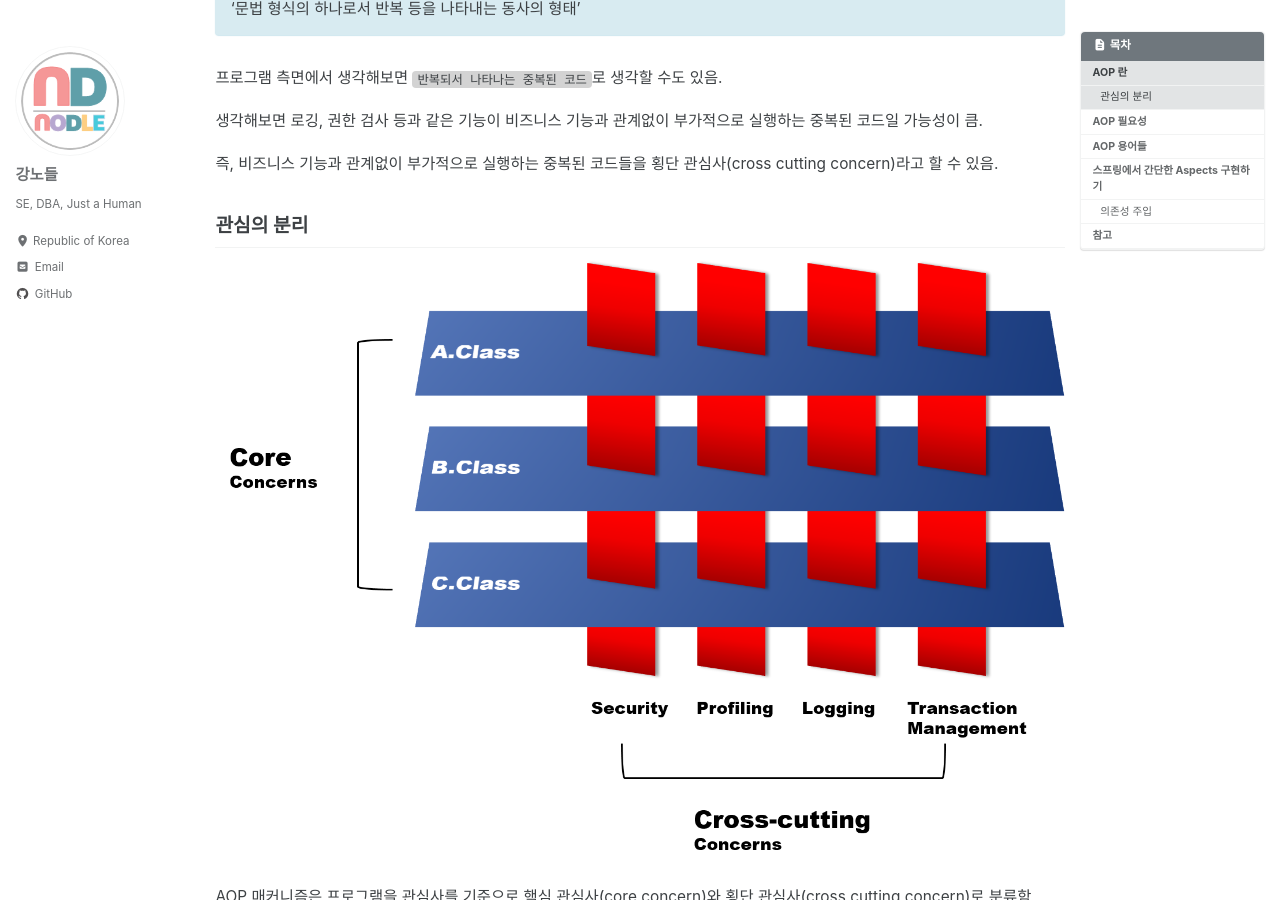
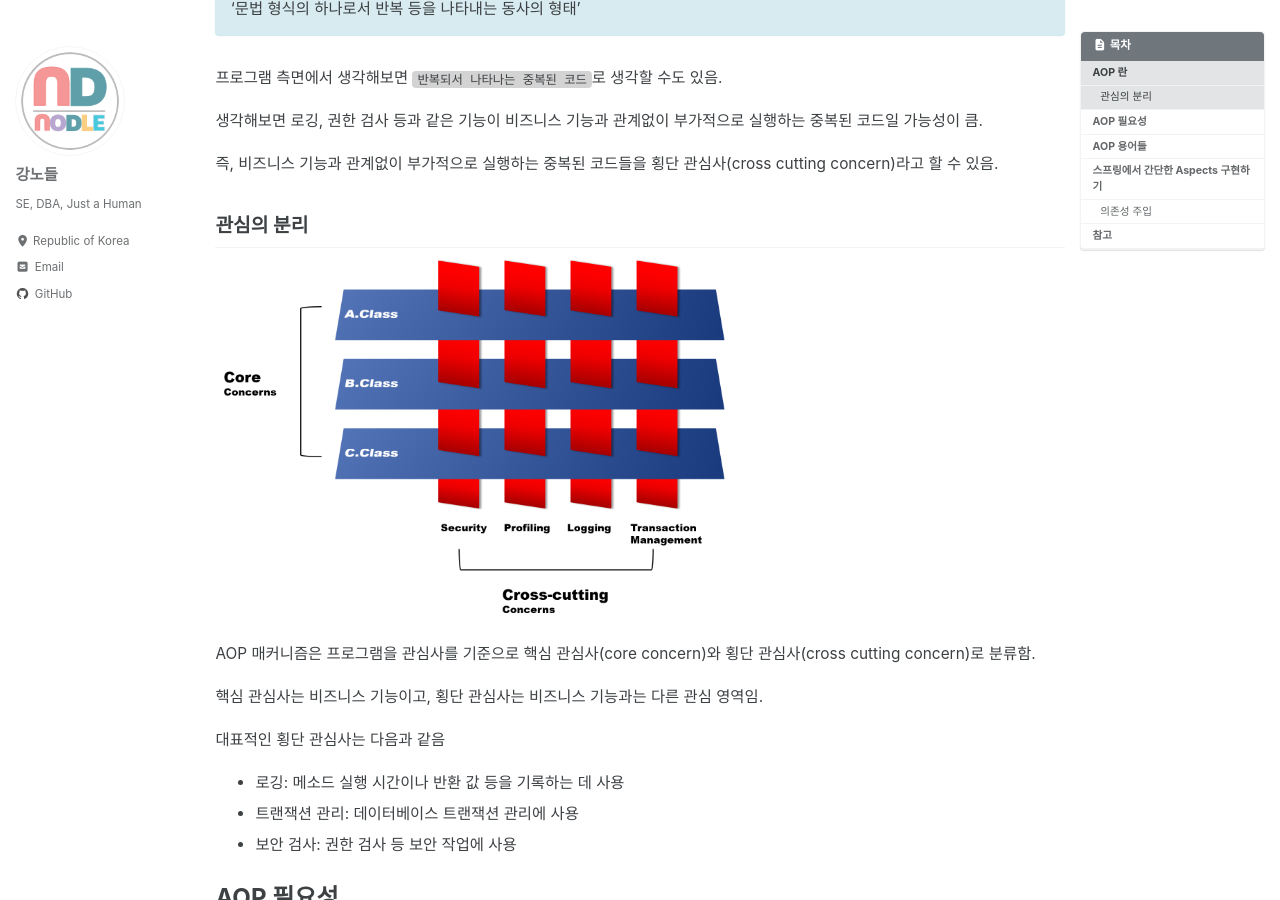
Before and after one commit to NodleKang/nodlekang.github.io, a Jekyll site: the page built from _posts/java/2024-12-30-springstudy-06.md, in a window 1280 px wide and 900 px high, scrolled down 533 px. Built offline with Jekyll 4.4.1, drawn with Linux system fonts in a browser that asks for light colours; cached includes are drawn as plain includes; some web fonts are replaced.

Commit message:
update post

```diff
--- a/_posts/java/2024-12-30-springstudy-06.md
+++ b/_posts/java/2024-12-30-springstudy-06.md
@@ -39,7 +39,7 @@ Aspects에 사전적 의미를 찾아보면 '관점'이라는 뜻도 있지만
 
 ## 관심의 분리
 
-![관심사](/assets/images/post/java/2024-12-30-springstudy-06/concerns.png)
+![관심사](/assets/images/post/java/2024-12-30-springstudy-06/concerns.png){: width="60%"}
 
 AOP 매커니즘은 프로그램을 관심사를 기준으로 핵심 관심사(core concern)와 횡단 관심사(cross cutting concern)로 분류함.
 
@@ -90,9 +90,9 @@ Aspect = Advice + PointCut + Introduction(inter-type)
 
 아래 두 그림은 모두 AOP 개념 이해를 돕기 위한 것임.
 
-![AOP-2](/assets/images/post/java/2024-12-30-springstudy-06/aop2.png)
+![AOP-2](/assets/images/post/java/2024-12-30-springstudy-06/aop2.png){: width="60%"}
 
-![AOP-1](/assets/images/post/java/2024-12-30-springstudy-06/aop1.png)
+![AOP-1](/assets/images/post/java/2024-12-30-springstudy-06/aop1.png){: width="60%"}
 
 # 스프링에서 간단한 Aspects 구현하기
 
```
